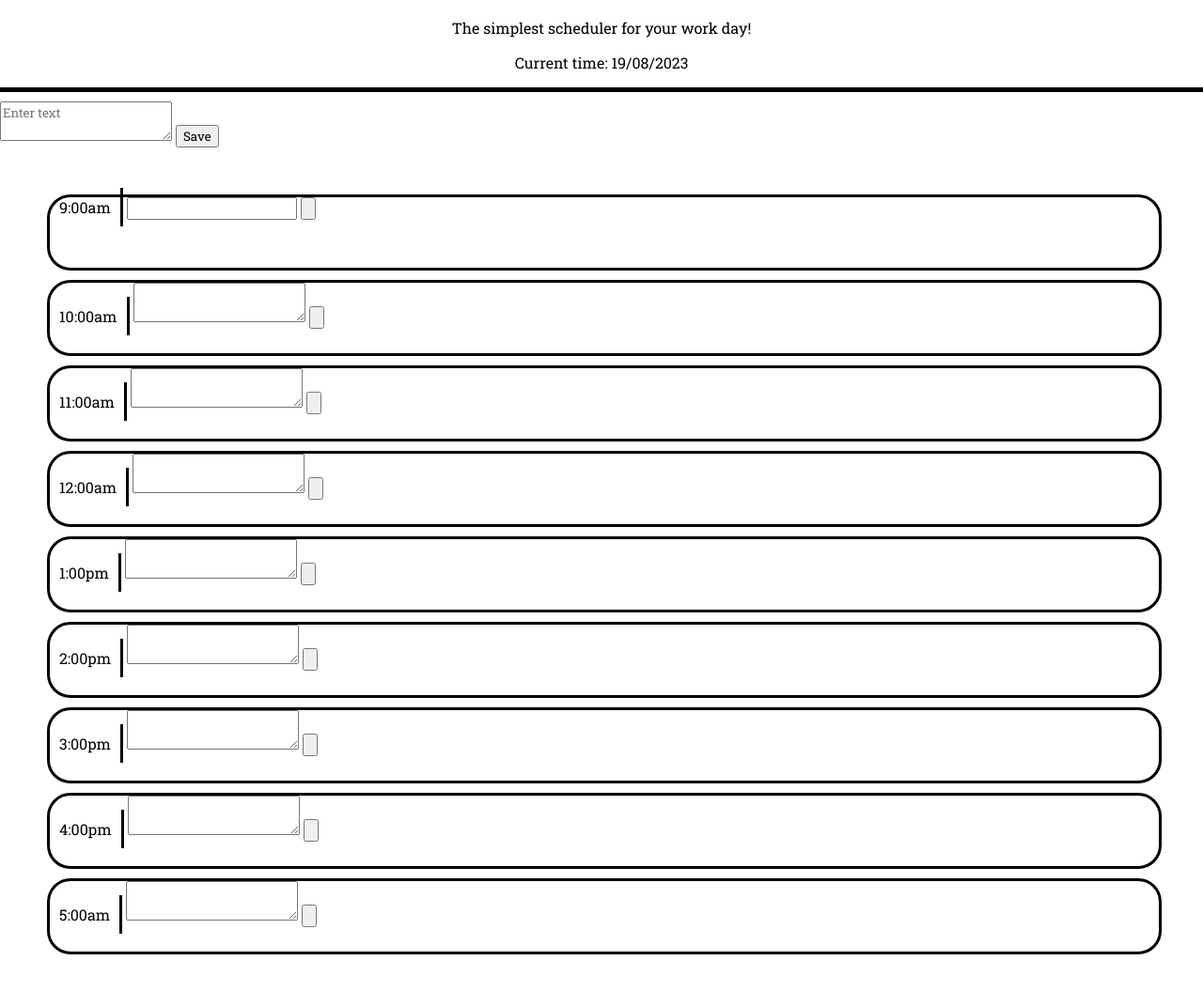
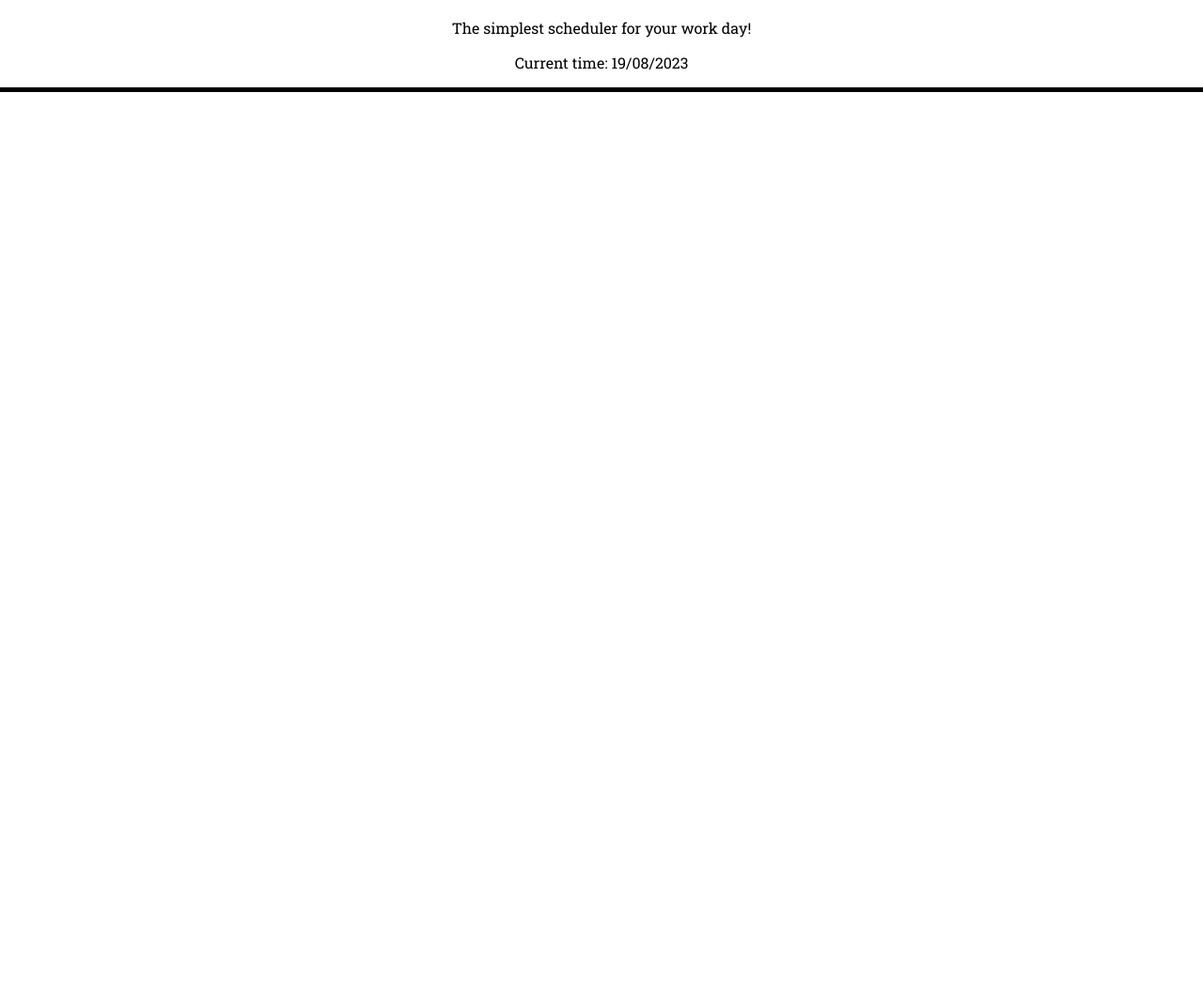
Before and after one commit to matthewbarnes1/workday-scheduler, a plain HTML site: page index.html in a window 1280 px wide. Shown: the part 67-1122 px from the top of the page at 94% size. After the commit the page ends 800 px from the top, so only its background shows below. Drawn offline with nearby package versions, Linux system fonts and the light colour scheme.

```diff
--- a/Develop/script.js
+++ b/Develop/script.js
@@ -6,31 +6,3 @@
     document.getElementById("timeEl").innerHTML = "Current time: " + time;
 
 }, 1000);
-
-function toggleLocalStorage() {
-    const textArea = document.getElementById('textArea');
-    const toggleButton = document.getElementById('toggleButton');
-
-    // Check if there's already saved content
-    const savedValue = localStorage.getItem('savedText');
-
-    if (savedValue) {
-      // If saved content exists, delete it from localStorage and clear the textarea
-      localStorage.removeItem('savedText');
-      textArea.value = '';
-      toggleButton.textContent = '🔓'; // Unlocked icon
-    } else {
-      // If no saved content, save the textarea content to localStorage
-      localStorage.setItem('savedText', textArea.value);
-      toggleButton.textContent = '🔒'; // Locked icon
-    }
-  }
-
-  // When the page loads, retrieve the saved value from localStorage and display it in the textarea
-  window.onload = function() {
-    const savedValue = localStorage.getItem('savedText');
-    if (savedValue) {
-      document.getElementById('textArea').value = savedValue;
-      document.getElementById('toggleButton').textContent = '🔒'; // Locked icon
-    }
-  };
--- a/index.html
+++ b/index.html
@@ -15,74 +15,9 @@
       <p id="timeEl">Loading</p>
     </header>
 
-    <textarea id="textArea" placeholder="Enter text"></textarea>
-    <button id="toggleButton" onclick="toggleLocalStorage()">Save</button>
-
     <main>
 
-        <section id="test">
 
-        </section>
-
-      <section class="fullSchedule">
-
-
-
-        <section class="card" id="9">
-          <label>9:00am</label>
-          <input type="text" id="hello">
-          <input type="button" class="lockButton" />
-        </section>
-
-        <section class="card" id="10">
-          <label>10:00am</label>
-
-          <textarea></textarea>
-          <input type="button" class="lockButton" />
-        </section>
-        <section class="card" id="11">
-          <label>11:00am</label>
-
-          <textarea></textarea>
-          <input type="button" class="lockButton" />
-        </section>
-        <section class="card" id="12">
-          <label>12:00am</label>
-
-          <textarea></textarea>
-          <input type="button" class="lockButton" />
-        </section>
-        <section class="card" id="1">
-          <label>1:00pm</label>
-
-          <textarea></textarea>
-          <input type="button" class="lockButton" />
-        </section>
-        <section class="card" id="2">
-          <label>2:00pm</label>
-
-          <textarea></textarea>
-          <input type="button" class="lockButton" />
-        </section>
-        <section class="card" id="3">
-          <label>3:00pm</label>
-
-          <textarea></textarea>
-          <input type="button" class="lockButton" />
-        </section>
-        <section class="card" id="4">
-          <label>4:00pm</label>
-
-          <textarea></textarea>
-          <input type="button" class="lockButton" />
-        </section>
-        <section class="card" id="5">
-          <label>5:00am</label>
-
-          <textarea></textarea>
-          <input type="button" class="lockButton" />
-        </section>
-      </section>
     </main>
 
     <script src="Develop/script.js" rel="localscript"></script>
```
